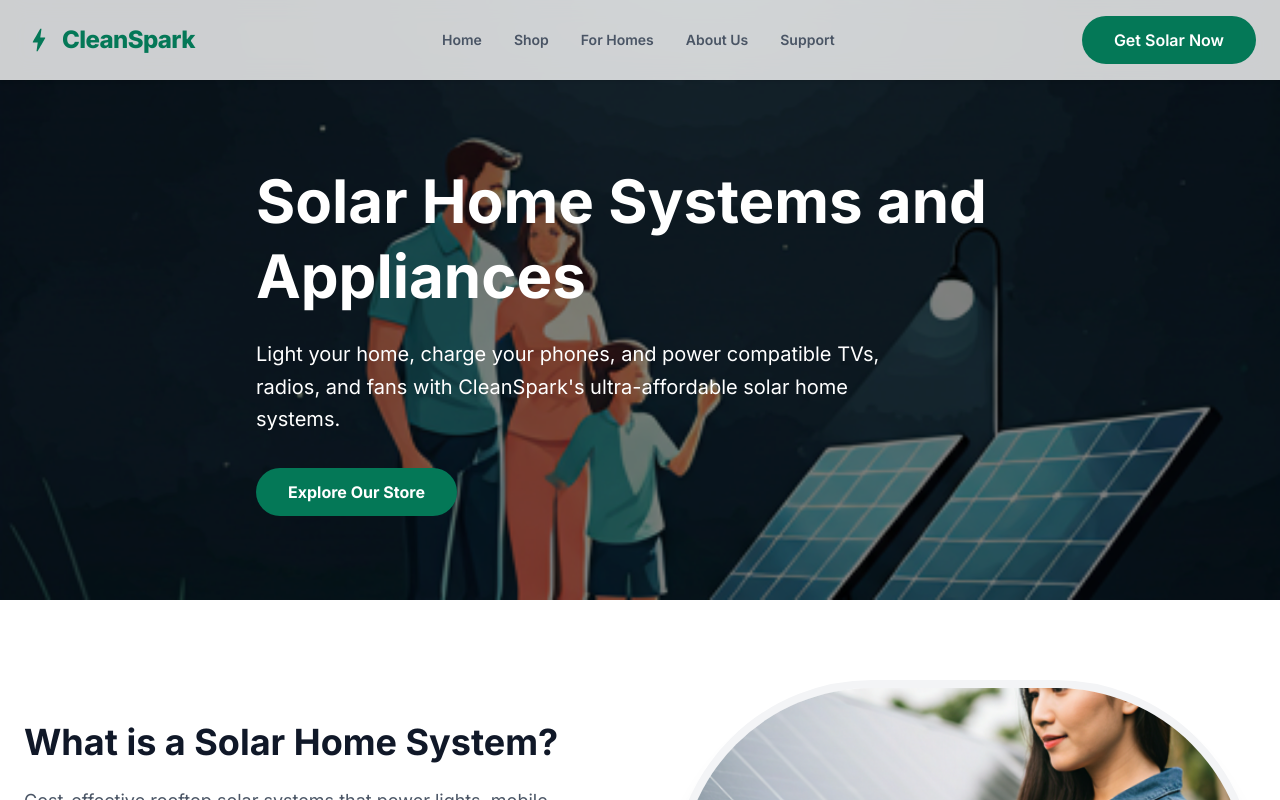
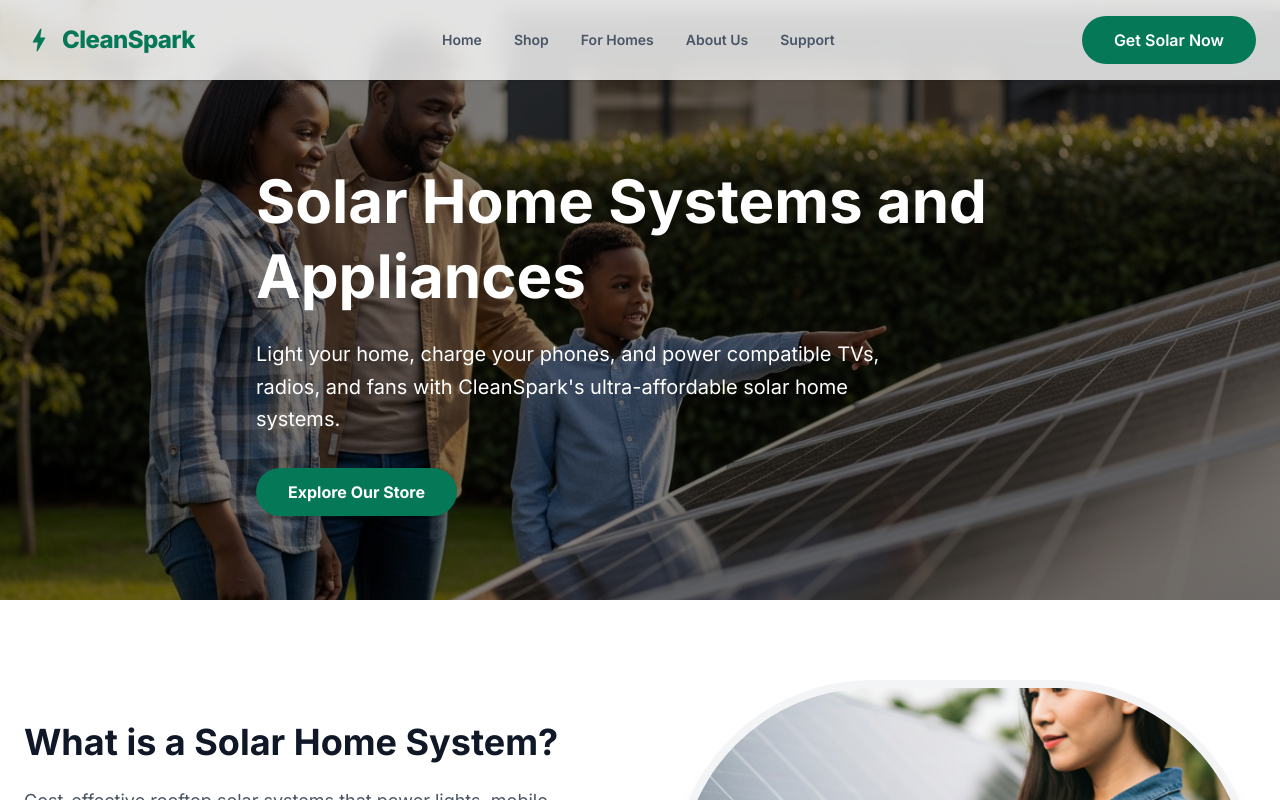
Before and after one commit to codeAKstan/CleanSpark, a Next.js app: page /solar-home-systems in a window 1280 px wide. Shown: the top 800 px of the page. Built offline with nearby package versions, Linux system fonts and the light colour scheme.

Commit message:
Minor UI tweak

```diff
--- a/app/solar-home-systems/page.tsx
+++ b/app/solar-home-systems/page.tsx
@@ -23,7 +23,7 @@ function HeroSection() {
       {/* Background Image */}
       <div className="absolute inset-0 z-0">
         <Image
-          src="/family.png"
+          src="/forhome-hero.jpeg"
           alt="Solar Home Systems"
           fill
           className="object-cover brightness-50"
```
Also changed, not shown: public/forhome-hero.jpeg (added).
